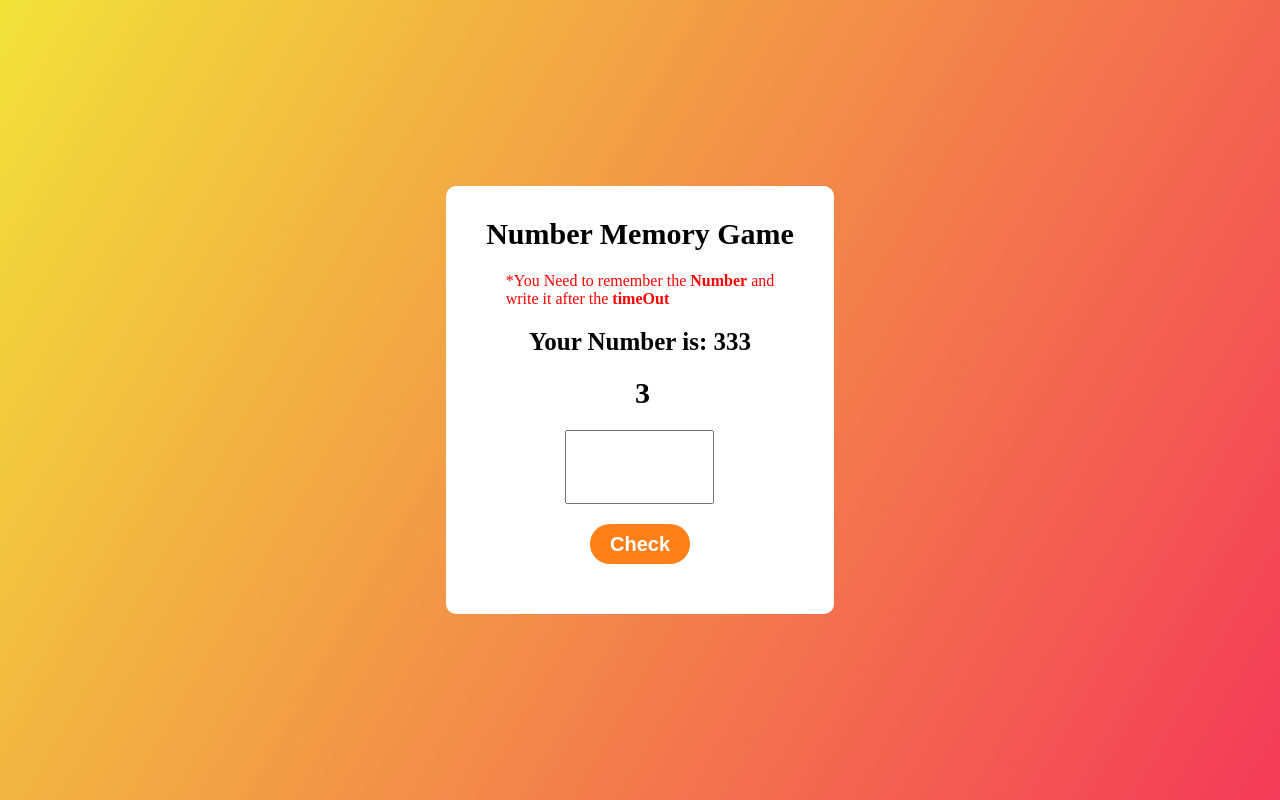
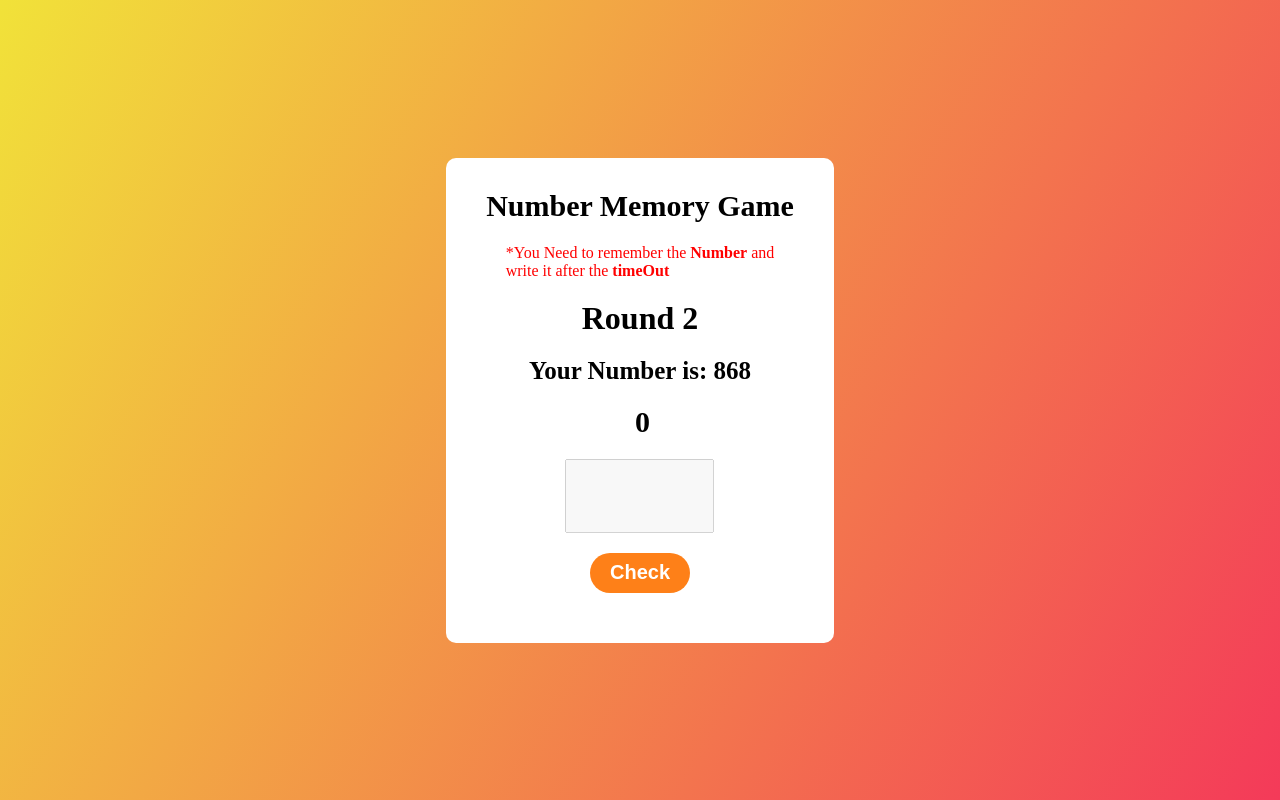
Before and after one commit to satyam-rjpt13/Javascript_Questions, a plain HTML site: page Number memory game/num_memo.html in a window 1280 px wide. Both pictures are taken after a click on the button "Check". Drawn offline with Linux system fonts and the light colour scheme.

Commit message:
Number memory game

```diff
--- a/Number memory game/num_memo.css
+++ b/Number memory game/num_memo.css
@@ -52,3 +52,7 @@ button{
 button:hover{
     background-color: #e6771d;
 }
+#result{
+    font-size: 25px;
+    font-weight: 600;
+}
--- a/Number memory game/num_memo.html
+++ b/Number memory game/num_memo.html
@@ -10,12 +10,13 @@
     <div class="container">
         <h2 id="heading">Number Memory Game</h2>
         <p id="para">*You Need to remember the <b>Number</b> and<br> write it after the <b>timeOut</b></p>
+        <h1>Round <span id="rounds">1</span></h1>
         <h3 id="num-line">Your Number is: <span id="number">333</span></h3>
         <h2><span id="timer">3</span></h2>
         <input type="text" id="input">
-        <button id="check">Check</button>
+        <button id="check" type="button">Check</button>
         <div id="result"></div>
     </div>
-
+    <script src="num_memo.js"></script>
 </body>
 </html>
--- /dev/null
+++ b/Number memory game/num_memo.js
@@ -0,0 +1,99 @@
+let numLine = document.getElementById('num-line');
+let numberEl = document.getElementById('number');
+let button = document.getElementById('check');
+let rounds = document.getElementById('rounds');
+let result = document.getElementById('result');
+let score = 0;
+let newNum=0;
+const totalTime = 1;
+const totalRounds=10;
+let input = document.getElementById('input');
+let currRound = 1;
+rounds.textContent=currRound;
+let countdownInterval= null;
+
+
+// new question generate
+function generateNum(){
+    newNum = Math.floor(Math.random() * 1000)+1;
+    numberEl.textContent= newNum;
+}
+
+
+function clearCountdown(){
+    if(countdownInterval){
+        clearInterval(countdownInterval);
+        countdownInterval = null;
+    }
+}
+
+function startTimer(){
+    clearCountdown();
+    numLine.style.display='';
+    input.disabled =true;
+    button.disabled = true;
+
+    let timeleft = totalTime;
+    const timer = document.getElementById('timer');
+    timer.textContent = timeleft;
+
+    countdownInterval =setInterval(()=>{
+        timeleft--;
+        timer.textContent = timeleft >=0 ? timeleft : 0;
+
+        if(timeleft<0){
+        clearCountdown();
+        timer.textContent="0";
+        numLine.style.display="none";
+        input.disabled=false;
+        button.disabled=false;
+        input.focus();
+        result.textContent = `Time Up Type the number and click check`
+        }
+    },1000)
+}
+
+window.addEventListener('load',()=>{
+    generateNum();
+    startTimer();
+});
+
+
+button.addEventListener('click', ()=>{
+    numLine.style.display = '';
+    input.disabled = true;
+    button.disabled = true;
+    let raw = input.value.trim();
+    let ans =  raw === "" ?NaN : Number(raw);
+    if(!Number.isNaN(ans) && newNum === ans){
+        score++;
+        result.innerHTML='Correct! 🎉';
+    }
+    else{
+        result.innerHTML = `Wrong — correct was ${newNum}`;
+    }
+
+    if(currRound >= totalRounds){
+        clearCountdown();
+        numLine.textContent="";
+        button.disabled=true;
+        input.disabled = true;
+        rounds.textContent = totalRounds;
+        result.innerHTML = ` <b>Game Over!</b> <br> your score is ${score}`;
+        return;
+    }
+
+    // for next round
+    setTimeout(()=>{
+        currRound++;
+        rounds.textContent = currRound;
+        input.value = "";
+        result.textContent="";
+        generateNum();
+        startTimer();
+    },1500)
+})
+
+input.addEventListener('keydown',e=>{
+    if(e.key == 'Enter' && !button.disabled) button.click();
+});
```
